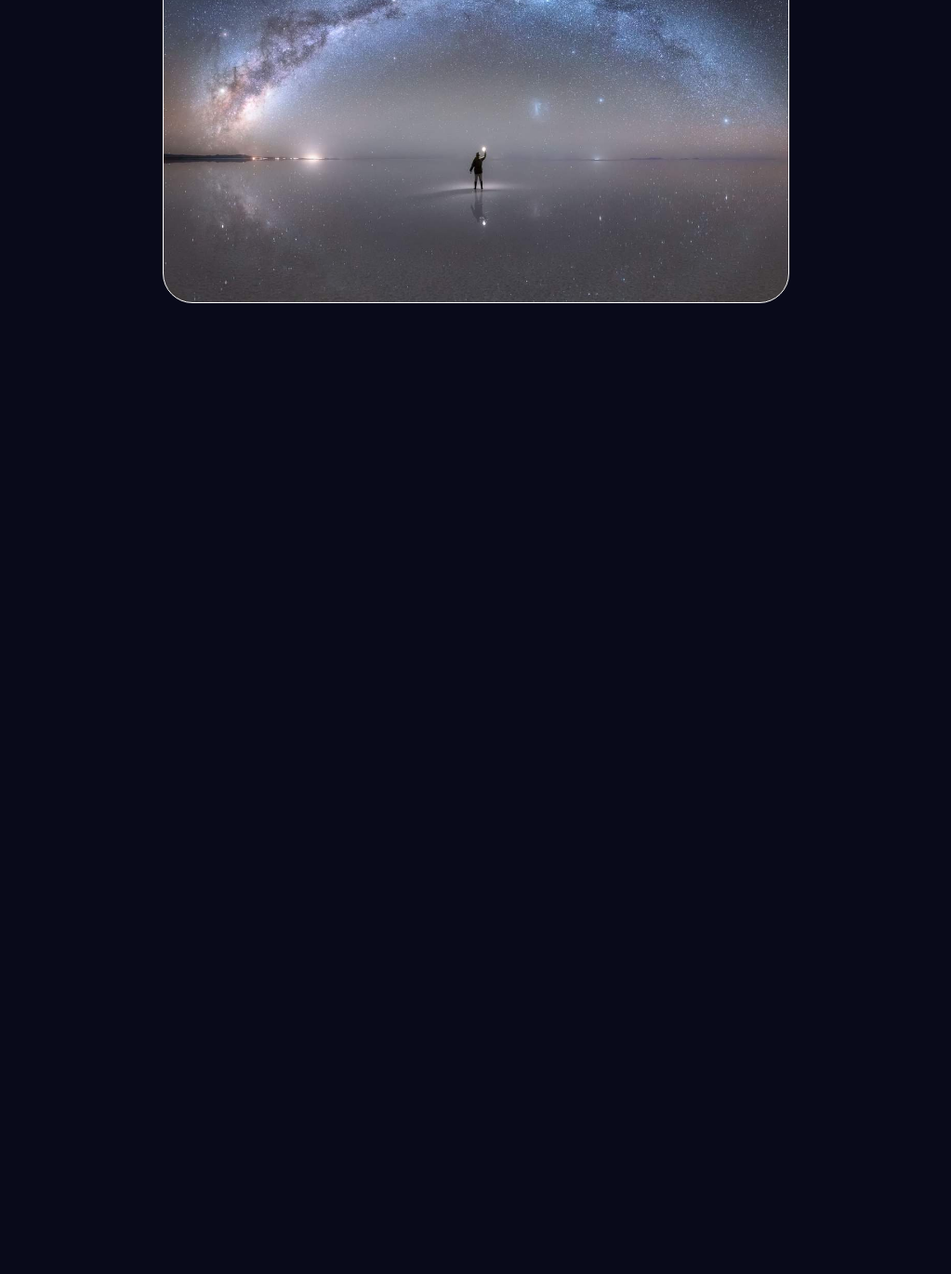
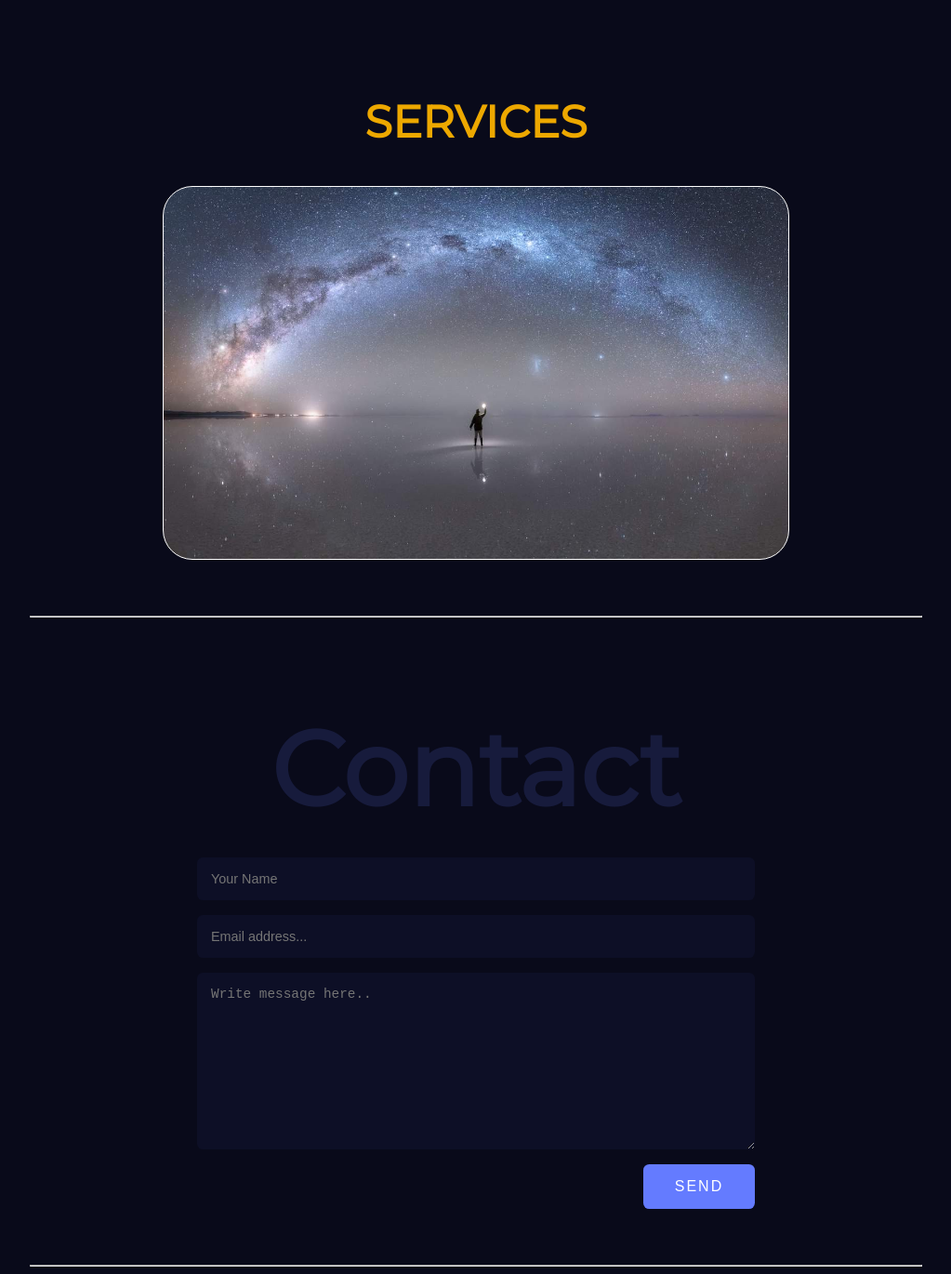
Before and after one commit to nyanswansaung/portfolio, a plain HTML site: page index.html in a window 1280 px wide. Shown: the part 1350-2720 px from the top of the page at 93% size, without its empty margins (128-1151 px from the left). Before the commit the page ends 1684 px from the top, so only its background shows below. Drawn offline with Linux system fonts and the light colour scheme.

Commit message:
Added Contact

```diff
--- a/css/index.css
+++ b/css/index.css
@@ -16,9 +16,9 @@
     background-color: var(--body-color);
 }
 
-img{
+/* img{
     width: 100%;
-}
+} */
 
 a{
     text-decoration: none;
@@ -60,7 +60,7 @@
     max-width: 960px;
     margin: auto;
     width: 100%;
-    /* padding-top: 120px; */
+    /* padding-top: 100px; */
 }
 
 .nav{
@@ -218,12 +218,23 @@
 
 /*! About */
 
+.pd{
+    padding-top: 60px;
+}
+
 .about-logo{
-    text-align: center;
+    display: flex;
+    justify-content: center;
+    align-items: center;
+    overflow: hidden;
+}
+
+.about-logo h2{
     text-transform: uppercase;
-    font-size: 1.5rem;
+    font-size: 3rem;
     font-weight: 900;
     overflow: hidden;
+    color: #eda800;
 }
 
 #about-info{
@@ -236,10 +247,17 @@
 /* ! Services */
 
 .service-logo{
-    text-align: center;
-    font-size: 2rem;
+    display: flex;
+    justify-content: center;
+    align-items: center;
+    overflow: hidden;
+}
+
+.service-logo h2{
+    text-transform: uppercase;
+    font-size: 3rem;
     font-weight: 900;
-    overflow: hidden;
+    color: #eda800;
 }
 
 .service-info{
@@ -264,6 +282,7 @@
     opacity: 0;
     transform: scale(0);
     transition: 0.8s;
+    letter-spacing: 2px;
 }
 
 .service-info p{
@@ -281,3 +300,56 @@
     opacity: 1;
     transform: scale(1);
 }
+
+/* ! Contact */
+
+.contact-logo{
+    display: flex;
+    justify-content: center;
+    align-items: center;
+    height: 190px;
+}
+
+.contact-logo p{
+    text-transform: capitalize;
+    font-size: 7rem;
+    font-weight: bolder;
+    color: var(--container-color);
+}
+
+.contact-form{
+    max-width: 600px;
+    width: 100%;
+    margin: auto;
+    display: grid;
+    row-gap: 1rem;
+}
+
+.contact-form input, .contact-form textarea{
+    border: none;
+    outline: none;
+    font-size: 0.9rem;
+    border-radius: 0.4rem;
+    padding: 15px;
+    color: var(--bg-color);
+    background-color: var(--box-color);
+}
+
+.contact-form .send-btn{
+    display: flex;
+    justify-content: center;
+    margin-left: 80%;
+    width: 120px;
+    font-size: 1rem;
+    font-weight: 500;
+    letter-spacing: 2px;
+    text-transform: uppercase;
+    padding: 15px;
+    cursor: pointer;
+    color: var(--bg-color);
+    background-color: var(--main-color);
+}
+
+.contact-form .send-btn:hover{
+    background-color: #667dffba;
+}
--- a/index.html
+++ b/index.html
@@ -18,7 +18,7 @@
                 <li><a href="#home" class="nav-link">Home</a></li>
                 <li><a href="#about" class="nav-link">About</a></li>
                 <li><a href="#services" class="nav-link">Services</a></li>
-                <li><a href="#portfolio" class="nav-link">Portfolio</a></li>
+                <li><a href="#home" class="nav-link">Portfolio</a></li>
                 <li><a href="#contact"> <button>Contact Me</button></a></li>
             </ul>
             <!--! Menu icon -->
@@ -30,7 +30,7 @@
         </div>
     </header>
     <!--! Body -->
-
+    <!-- home images -->
     <section class="home container" id="home">
         <div class="home-content">
             <div class="hometext sidebar">
@@ -57,12 +57,16 @@
                 <img src="./img/portfolio-5.jpg" alt="" class="bodyImage
                 ">
             </div>
+        </div>
+        <hr style="margin-top: 60px; color: var(#fff);">
+    </section>
+
     <!-- About -->
-            <div class="about" id="about">
+    <section class="about container pd" id="about">
             <div class="about-logo">
                 <h2>about me</h2>
             </div>
-                <div class="bodytext" id="about-info">
+            <div class="about-info" id="about-info">
                 <p>
                     Hi there, My name's <span>Nyan Swan Saung</span> and I'll turn 20 in coming <span>October</span>. I'm still learning to become a <span><center> Fullstack Developer.</center></span>
                 </p>
@@ -70,20 +74,35 @@
                     Lorem ipsum dolor sit, amet consectetur adipisicing elit. Accusantium, debitis quibusdam eos consequuntur voluptate dolore labore maiores ipsam suscipit qui, perspiciatis, modi nemo facilis. Nostrum quae nisi cupiditate commodi autem! Lorem, ipsum dolor sit amet consectetur adipisicing elit. Illum, tempora modi quasi nihil magni, atque quos perferendis similique sit expedita vero. Repellendus, non doloremque. Laudantium asperiores illo eveniet esse dignissimos!
                     </p>
             </div>
-
-            </div>
-        </div>
+            <hr style="margin-top: 60px; color: var(#fff);">
     </section>
 
-    <section class="service container" id="services">
+    <!-- Services -->
+    <section class="service container pd" id="services">
         <div class="service-logo">
             <h2>services</h2>
         </div>
         <div class="service-info">
             <h2>This <p>Galaxy</p> has nothing at the moment. </h2>
         </div>
+        <hr style="margin-top: 60px; color: var(#fff);">
+
     </section>
     <!-- Footer -->
+    <!-- Contact -->
+    <footer class="contact container pd" id="contact">
+        <div class="contact-logo">
+            <p>contact</p>
+        </div>
+        <form action="" class="contact-form">
+            <input type="text" placeholder="Your Name" id="" class="name" required>
+            <input type="email" placeholder="Email address..." id="" class="email" required>
+            <textarea name="" id="" cols="30" rows="10" placeholder="Write message here.." class="message"></textarea>
+            <input type="submit" value="Send" class="send-btn">
+        </form>
+            <hr style="margin-top: 60px; color: var(#fff);">
+
+    </footer>
 </body>
     <script src="./js/index.js"></script>
 </html>
```
Lines whose indentation alone changed are shown as unchanged.
